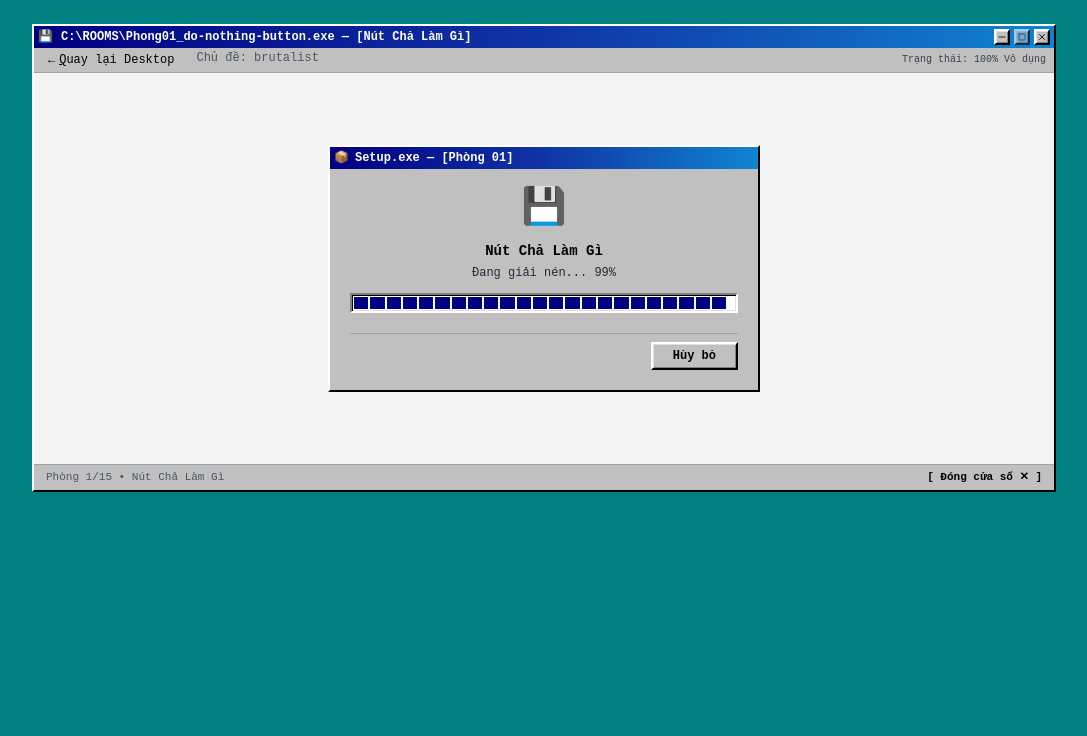
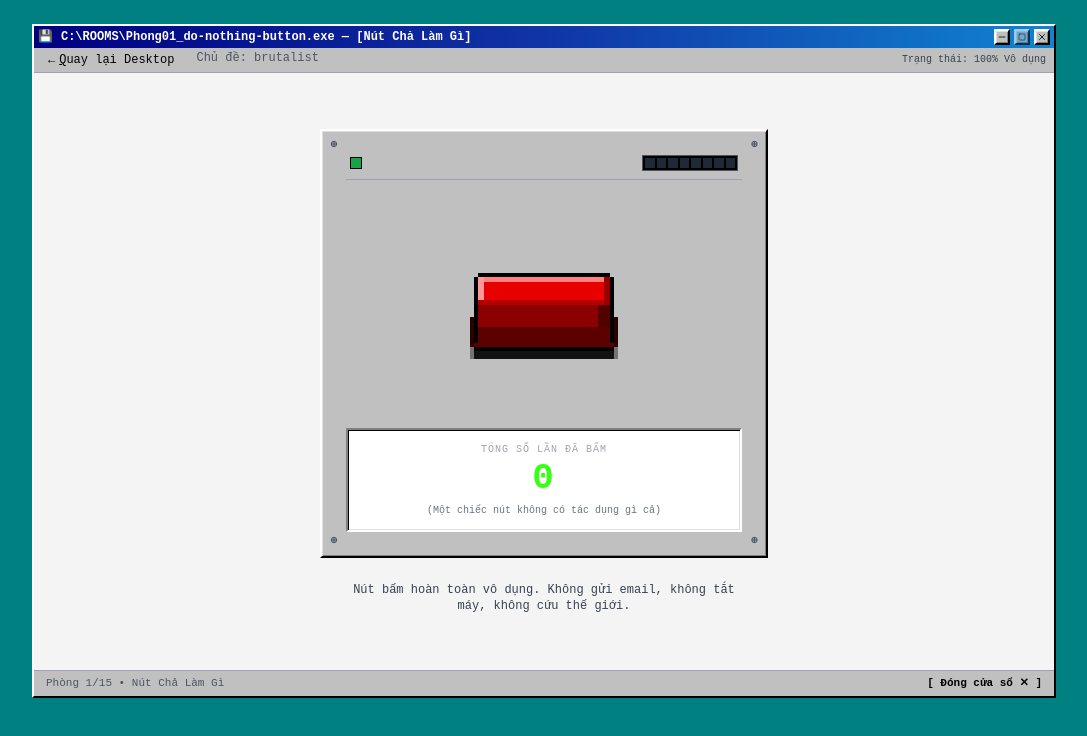
Before and after one commit to pie-12/useless-museum, a Next.js app: page /rooms/do-nothing-button in a window 1280 px wide. Shown: the top 736 px of the page, without its empty margins (96-1183 px from the left). Built offline with nearby package versions, Linux system fonts and the light colour scheme.

Commit message:
feat(room-01): register do-nothing-button exhibit into room router and layout

```diff
--- a/src/app/rooms/[slug]/page.tsx
+++ b/src/app/rooms/[slug]/page.tsx
@@ -7,6 +7,7 @@ import { UselessConverter } from "@/rooms/useless-converter/UselessConverter";
 import { ScrollMile } from "@/rooms/scroll-mile/ScrollMile";
 import { IdleBonsai } from "@/rooms/idle-bonsai/IdleBonsai";
 import { BugQuiz } from "@/rooms/bug-quiz/BugQuiz";
+import { DoNothingButton } from "@/rooms/do-nothing-button/DoNothingButton";
 import { Minus, Square, X } from "lucide-react";
 
 interface RoomPageProps {
@@ -32,6 +33,8 @@ export default async function RoomPage({ params }: RoomPageProps) {
   // Khớp slug với component tương ứng
   const renderRoomContent = () => {
     switch (room.id) {
+      case "do-nothing-button":
+        return <DoNothingButton />;
       case "vague-clock":
         return <VagueClock />;
       case "tired-keyboard":
```
